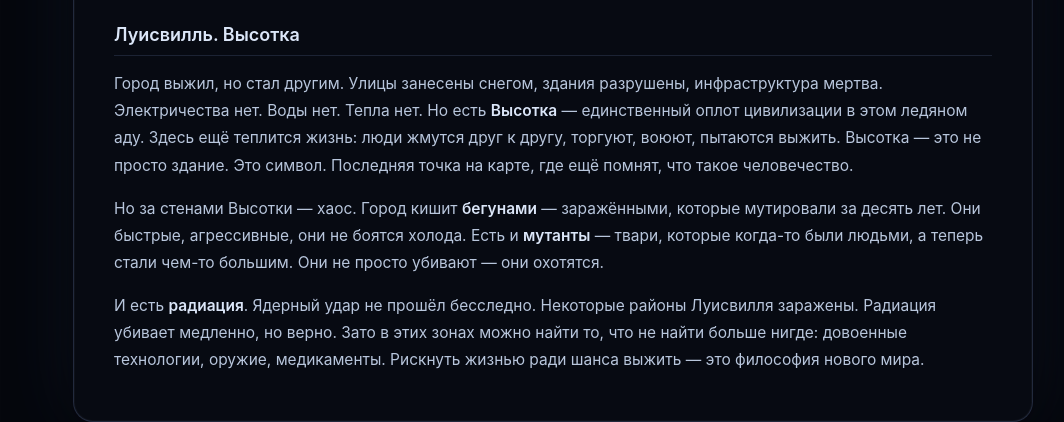
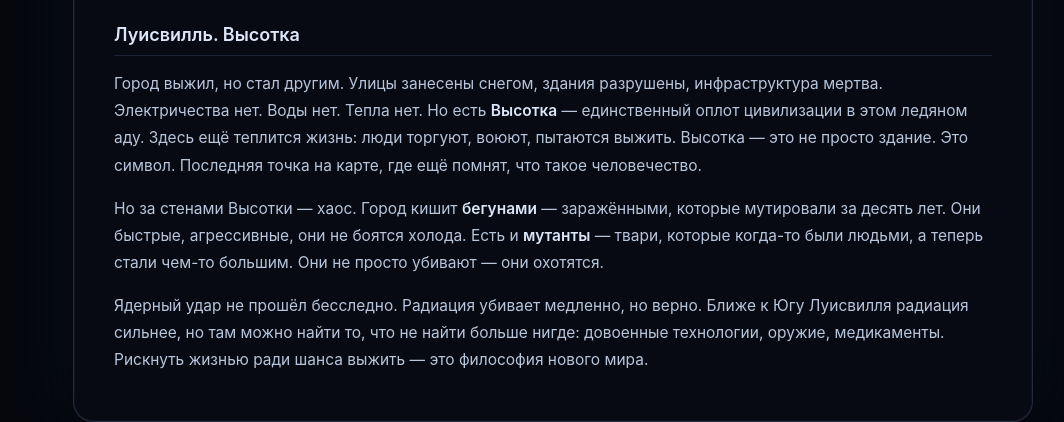
Before and after one commit to eugene-binbash/Mgla, a plain HTML site: page index.html in a window 1280 px wide. Shown: the part 1017-1439 px from the top of the page, without its empty margins (207-1271 px from the left). Drawn offline with Linux system fonts and the light colour scheme.

Commit message:
Update index.html

```diff
--- a/index.html
+++ b/index.html
@@ -3,7 +3,7 @@
 <head>
   <meta charset="UTF-8">
   <meta name="viewport" content="width=device-width, initial-scale=1.0">
-  <title>Мгла — RP-сервер Zomboid</title>
+  <title>Мгла RP</title>
   <link rel="icon" type="image/x-icon" href="111222.ico">
   <style>
     * {
@@ -304,7 +304,7 @@
       <h2>1993–2003. Десять лет тьмы</h2>
       <p class="desc">
         Удар по Ноксу не остановил заражение — он запустил цепную реакцию. В России
-        сработала система <strong>«Мёртвая рука»</strong> — автоматический ответный
+        по ошибке сработала система <strong>«Мёртвая рука»</strong> — автоматический ответный
         ядерный удар, запрограммированный на случай потери связи с командованием.
         Мир, который мы знали, погиб в огне.
       </p>
@@ -327,7 +327,7 @@
         Город выжил, но стал другим. Улицы занесены снегом, здания разрушены,
         инфраструктура мертва. Электричества нет. Воды нет. Тепла нет. Но есть
         <strong>Высотка</strong> — единственный оплот цивилизации в этом ледяном аду.
-        Здесь ещё теплится жизнь: люди жмутся друг к другу, торгуют, воюют, пытаются
+        Здесь ещё теплится жизнь: люди торгуют, воюют, пытаются
         выжить. Высотка — это не просто здание. Это символ. Последняя точка на карте,
         где ещё помнят, что такое человечество.
       </p>
@@ -339,9 +339,8 @@
         они охотятся.
       </p>
       <p class="desc">
-        И есть <strong>радиация</strong>. Ядерный удар не прошёл бесследно. Некоторые
-        районы Луисвилля заражены. Радиация убивает медленно, но верно. Зато в этих
-        зонах можно найти то, что не найти больше нигде: довоенные технологии, оружие,
+        Ядерный удар не прошёл бесследно. Радиация убивает медленно, но верно. Ближе к Югу Луисвилля радиация сильнее, но там
+        можно найти то, что не найти больше нигде: довоенные технологии, оружие,
         медикаменты. Рискнуть жизнью ради шанса выжить — это философия нового мира.
       </p>
 
```
